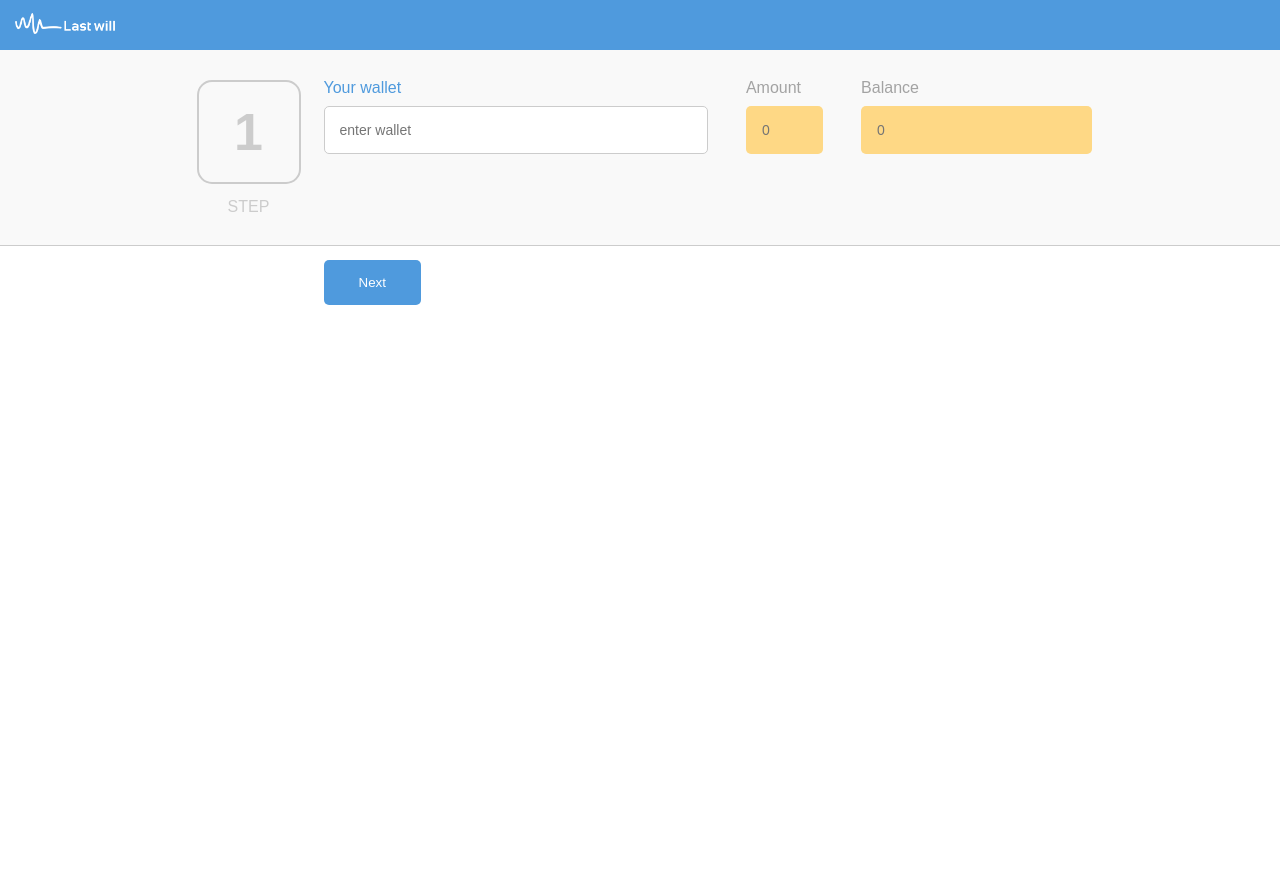
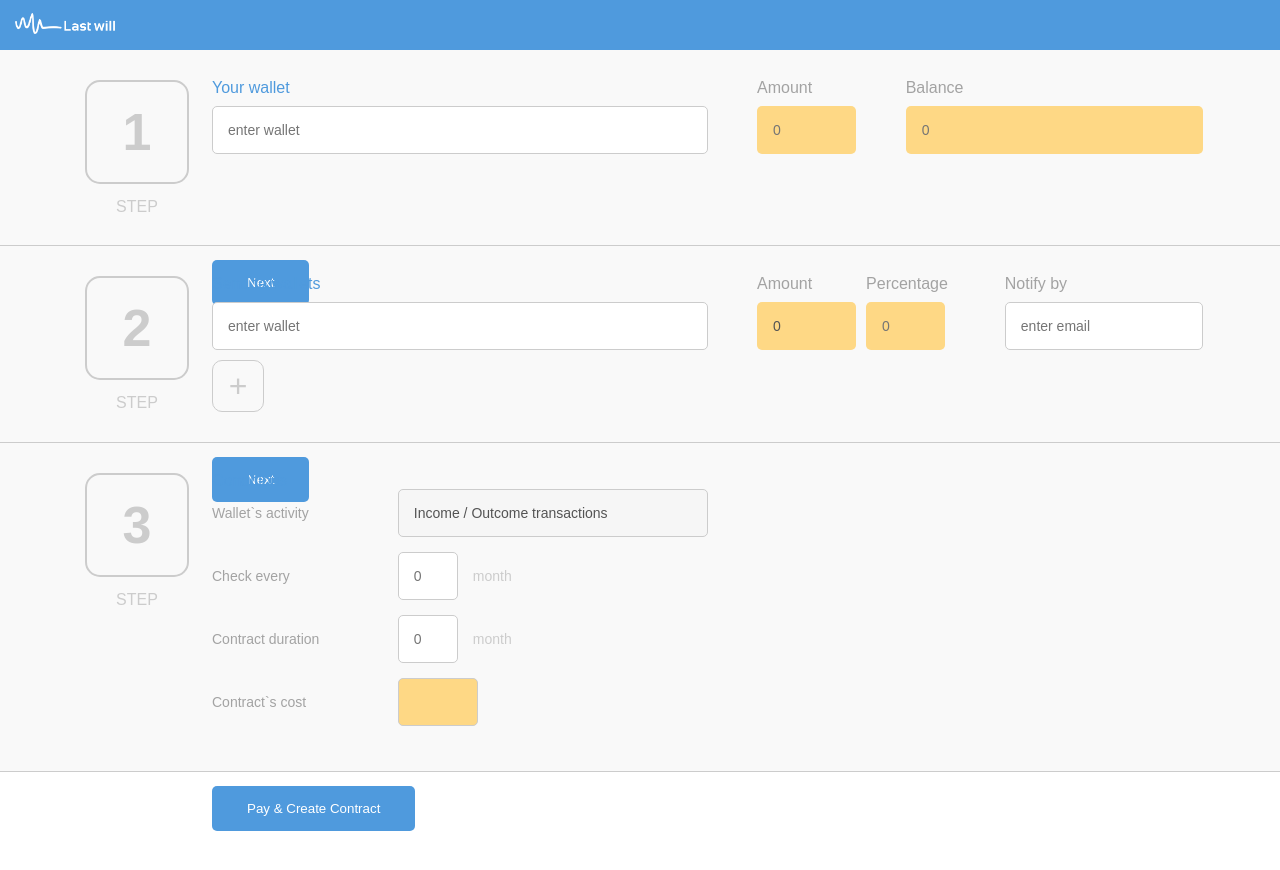
Before and after one commit to MyWishPlatform/lastwill_frontend, an Angular app: page /contract in a window 1280 px wide. Before the commit the page ends 800 px from the top, so only its background shows below. Built offline with nearby package versions, Linux system fonts and the light colour scheme.

Commit message:
desktop markup

```diff
--- a/src/app/new-contract/new-contract.component.html
+++ b/src/app/new-contract/new-contract.component.html
@@ -2,16 +2,16 @@
   <div class="step-wrapper">
     <app-step-1 (sourceUpdated)="handleSourceUpdated($event)" (nextStep)="handleStepUpdated($event)"></app-step-1>
   </div>
-  <div class="step-wrapper" [hidden]="step == 'step1'">
+  <!--<div class="step-wrapper" [hidden]="step == 'step1'">-->
+    <!--<app-step-2 (destinyUpdated)="handleDestinyUpdated($event)" [wallet]="sourceWallet" (nextStep)="handleStepUpdated($event)"></app-step-2>-->
+  <!--</div>-->
+  <!--<div class="step-wrapper" [hidden]="step == 'step1' || step=='step2'">-->
+    <!--<app-step-3 (conditionsUpdated)="handleConditionsUpdated($event)" [wallet]="sourceWallet" (nextStep)="handleStepUpdated($event)"></app-step-3>-->
+  <!--</div>-->
+  <div class="step-wrapper">
     <app-step-2 (destinyUpdated)="handleDestinyUpdated($event)" [wallet]="sourceWallet" (nextStep)="handleStepUpdated($event)"></app-step-2>
   </div>
-  <div class="step-wrapper" [hidden]="step == 'step1' || step=='step2'">
+  <div class="step-wrapper" >
     <app-step-3 (conditionsUpdated)="handleConditionsUpdated($event)" [wallet]="sourceWallet" (nextStep)="handleStepUpdated($event)"></app-step-3>
   </div>
-  <!--<div class="step-wrapper">-->
-    <!--<app-step-2 (destinyUpdated)="handleDestinyUpdated($event)" [wallet]="sourceWallet" (nextStep)="handleStepUpdated($event)"></app-step-2>-->
-  <!--</div>-->
-  <!--<div class="step-wrapper" >-->
-    <!--<app-step-3 (conditionsUpdated)="handleConditionsUpdated($event)" [wallet]="sourceWallet" (nextStep)="handleStepUpdated($event)"></app-step-3>-->
-  <!--</div>-->
 </section>
--- a/src/app/new-contract/step-1/step-1.component.scss
+++ b/src/app/new-contract/step-1/step-1.component.scss
@@ -54,7 +54,7 @@
   }
   .content {
     width: 80%;
-    max-width: 768px;
+    max-width: 991px;
     position: relative;
     @media(max-width: 768px) {
       width: 100%;
--- a/src/app/new-contract/step-2/step-2.component.scss
+++ b/src/app/new-contract/step-2/step-2.component.scss
@@ -35,7 +35,7 @@
   }
   .content {
     width: 80%;
-    max-width: 768px;
+    max-width: 991px;
     position: relative;
     @media(max-width: 768px) {
       width: 100%;
@@ -114,7 +114,16 @@
             display: flex;
             flex-direction: column;
             justify-content: space-between;
+            width: 50%;
+            &__amount {
+              input {
+                width: 100%;
+              }
+            }
             &__percentage {
+              input, h5 {
+                margin-left: 10%;
+              }
               @media (max-width: 768px) {
                 width: 50%;
               }
@@ -131,6 +140,11 @@
             }
           }
           &__notice {
+            @media (max-width: 768px) {
+              h5 {
+                text-align: right;
+              }
+            }
             input {
               border: 1px solid #cccccc !important;
             }
--- a/src/app/new-contract/step-3/step-3.component.scss
+++ b/src/app/new-contract/step-3/step-3.component.scss
@@ -38,7 +38,7 @@
     width: 80%;
     display: flex;
     flex-direction: column;
-    max-width: 768px;
+    max-width: 991px;
     position: relative;
     @media (max-width: 768px) {
       width: 100%;
@@ -46,6 +46,7 @@
         display: none;
       }
       .condition-block {
+        width: 100% !important;
         flex-direction: column !important;
         align-items: flex-start !important;
         &--label {
@@ -66,13 +67,14 @@
       }
     }
     .condition-block {
+      width: 50%;
       display: flex;
       flex-direction: row;
       justify-content: space-between;
       align-items: center;
       margin-bottom: 15px;
       &--label {
-        width: 200px;
+        width: 60%;
         font-size: 14px;
       }
       &--value {
@@ -91,6 +93,12 @@
         &__cost-input {
           width: 80px;
         }
+        &__activity {
+          input {
+            margin-right: 0;
+            width: 100%;
+          }
+        }
         width: 100%;
         display: flex;
         flex-direction: row;
```
